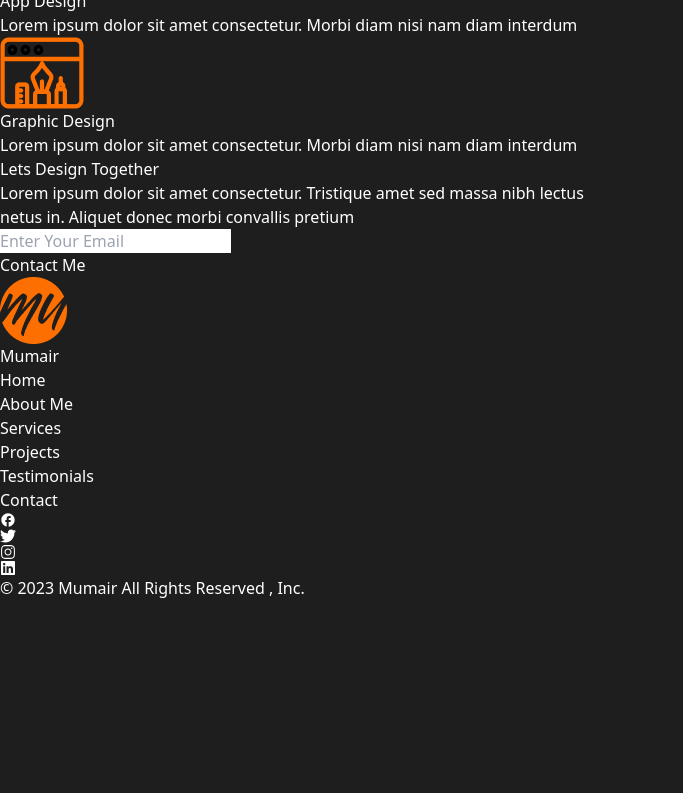
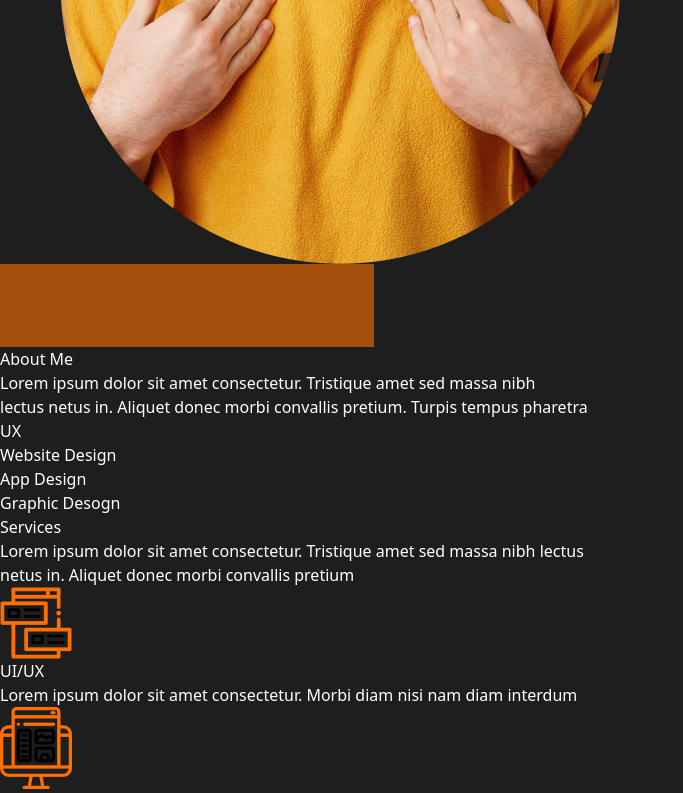
Before and after one commit to tuhinhossain123/personal-protfolio, a Next.js app: page / in a window 1280 px wide. Shown: the part 1656-2449 px from the top of the page, without its empty margins (0-683 px from the left). Before the commit the page ends 2256 px from the top, so only its background shows below. Built offline with nearby package versions, Linux system fonts and the light colour scheme.

Commit message:
about me section complate

```diff
--- a/src/app/layout.js
+++ b/src/app/layout.js
@@ -28,7 +28,7 @@ export default function RootLayout({ children }) {
         <div className="max-w-[1420px] mx-auto">
           <Navbar></Navbar>
           {children}
-          <Footer></Footer>
+          {/* <Footer></Footer> */}
           </div>
       </body>
     </html>
--- a/src/app/page.js
+++ b/src/app/page.js
@@ -1,3 +1,4 @@
+import AboutMe from "@/components/AboutMe/AboutMe";
 import Banner from "@/components/Header/Banner/Banner";
 import MyProject from "@/components/MyProject/MyProject";
 import Services from "@/components/Services/Services";
@@ -8,6 +9,7 @@ export default function Home() {
   return (
     <div>
       <Banner></Banner>
+      <AboutMe></AboutMe>
       <Services></Services>
       {/* <MyProject></MyProject> */}
       <Together></Together>
--- /dev/null
+++ b/src/components/AboutMe/AboutMe.js
@@ -0,0 +1,58 @@
+import Image from "next/image";
+import img from "../../app/images/Group 7.png";
+import img2 from "../../app/images/Rectangle 4.png";
+
+const AboutMe = () => {
+  return (
+    <div className="mt-[69px] px-4 md:px-6 lg:px-6">
+      <div className="flex flex-col lg:flex-row lg:gap-12">
+        <div className="relative">
+          <Image src={img} alt="Logo" width={681} height={407} />
+          <div className="absolute top-[10%] md:top-[21%] lg:top-[20%] left-1 md:left-[21%] lg:left-[20%]">
+            <Image src={img2} alt="Logo" width={374} height={83} />
+          </div>
+        </div>
+        <div className="pt-14">
+          <h2 className="text-5xl md:text-[65px] font-semibold pb-4">About Me </h2>
+          <p className="text-[22px] font-normal">
+            Lorem ipsum dolor sit amet consectetur. Tristique amet sed massa
+            nibh <br /> lectus netus in. Aliquet donec morbi convallis pretium.
+            Turpis tempus pharetra
+          </p>
+          <div className="pt-4">
+            <div className="relative">
+              <h className="text-2xl font-normal">UX</h>
+              <div className="bg-white w-[100%] flex rounded-xl mt-[18px]">
+                <h2 className="bg-primary h-3 w-[90%] rounded-l-xl  relative"></h2>
+              </div>
+              <h2 className="h-7 w-7 border-2 border-primary bg-white rounded-full absolute -bottom-[7px]  right-[8%]"></h2>
+            </div>
+            <div className="relative pt-6">
+              <h className="text-2xl font-normal">Website Design</h>
+              <div className="bg-white w-[100%] flex rounded-xl mt-[18px]">
+                <h2 className="bg-primary h-3 w-[80%] rounded-l-xl  relative"></h2>
+              </div>
+              <h2 className="h-7 w-7 border-2 border-primary bg-white rounded-full absolute -bottom-[7px]  right-[16%]"></h2>
+            </div>
+            <div className="relative pt-6">
+              <h className="text-2xl font-normal">App Design</h>
+              <div className="bg-white w-[100%] flex rounded-xl mt-[18px]">
+                <h2 className="bg-primary h-3 w-[92%] rounded-l-xl  relative"></h2>
+              </div>
+              <h2 className="h-7 w-7 border-2 border-primary bg-white rounded-full absolute -bottom-[7px]  right-[4%]"></h2>
+            </div>
+            <div className="relative pt-6">
+              <h className="text-2xl font-normal">Graphic Desogn</h>
+              <div className="bg-white w-[100%] flex rounded-xl mt-[18px]">
+                <h2 className="bg-primary h-3 w-[90%] rounded-l-xl  relative"></h2>
+              </div>
+              <h2 className="h-7 w-7 border-2 border-primary bg-white rounded-full absolute -bottom-[7px]  right-[8%]"></h2>
+            </div>
+          </div>
+        </div>
+      </div>
+    </div>
+  );
+};
+
+export default AboutMe;
--- a/src/components/Footer/Footer.js
+++ b/src/components/Footer/Footer.js
@@ -9,7 +9,7 @@ import { FaLinkedin } from "react-icons/fa";
 
 const Footer = () => {
   return (
-    <div className="mt-64">
+    <div className="mt-64 w-[100%]">
       <div>
         <div className="cursor-pointer flex items-center justify-center gap-5">
           <div>
--- a/src/components/Header/Banner/Banner.js
+++ b/src/components/Header/Banner/Banner.js
@@ -44,7 +44,7 @@ const Banner = () => {
           <div>
             <div className="relative">
               <Image src={img} alt="Logo" width={538} height={617} />
-              <div className="absolute top-7 md:top-20 lg:top-20 left-1 md:left-[5rem] lg:left-16">
+              <div className="absolute top-[7%] md:top-[12%] lg:top-[12%] left-1 md:left-[13%] lg:left-[14%]">
                 <Image src={img2} alt="Logo" width={374} height={83} />
               </div>
             </div>
--- a/src/components/Services/Services.js
+++ b/src/components/Services/Services.js
@@ -6,8 +6,8 @@ import Image from "next/image";
 const Services = () => {
   return (
     <div className="mt-16 lg:mt-36  px-4 md:px-6 lg:px-6">
-      <h2 className="text-5xl lg:text-[66px] font-semibold text-center pb-5">Services</h2>
-      <p className="text-justify md:text-center text-xl">
+      <h2 className="text-5xl md:text-[66px] font-semibold lg:text-center pb-5">Services</h2>
+      <p className="text-left md:text-center text-xl">
         Lorem ipsum dolor sit amet consectetur. Tristique amet sed massa nibh
         lectus <br /> netus in. Aliquet donec morbi convallis pretium
       </p>
@@ -45,7 +45,7 @@ const Services = () => {
           </p>
         </div>
         <div className="bg-[#F8F8F8] pl-5 pt-14 pr-5 pb-3 rounded-lg">
-          <div className="h-[75px] w-[75px]">
+          <div className="h-[75px] w-[50px]">
             <Image
               src={img3}
               alt="Logo"
```
Also changed, not shown: src/app/images/Group 7.png (added).
